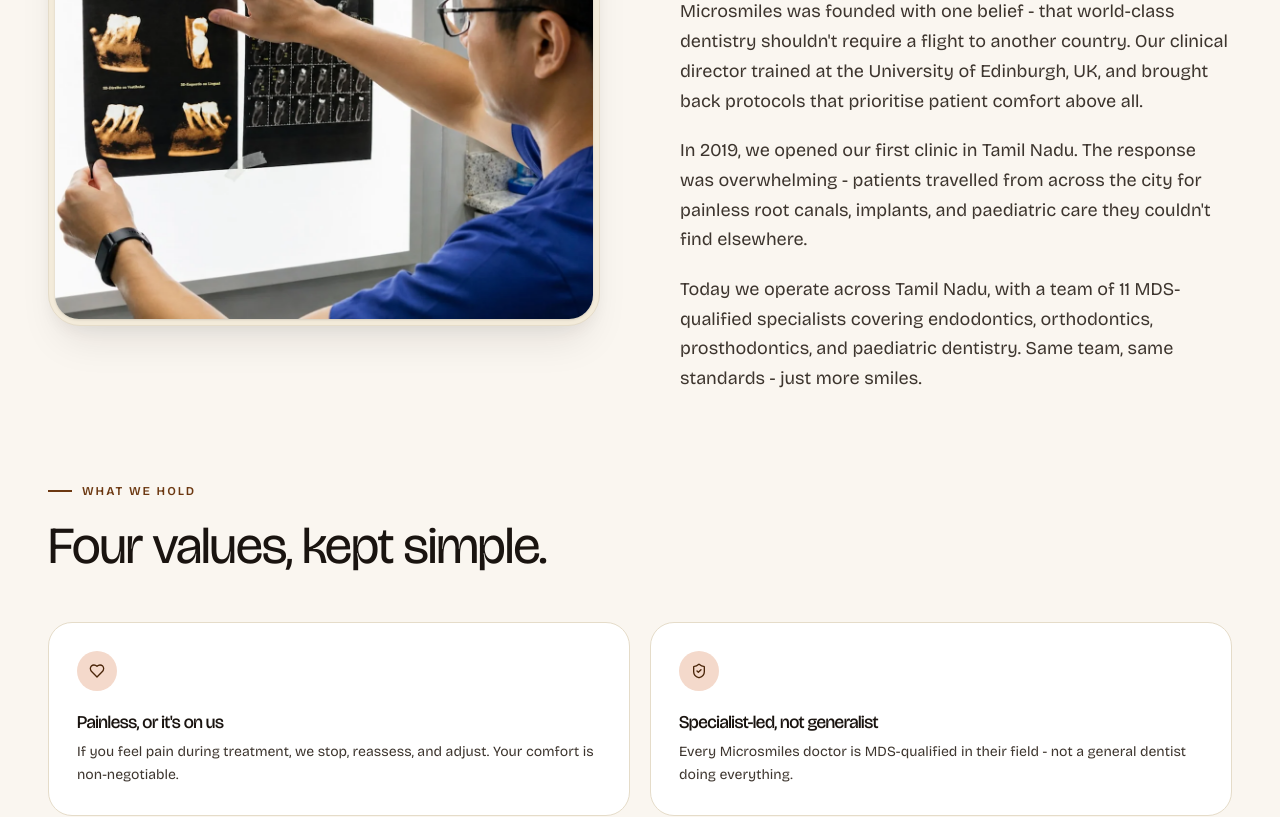
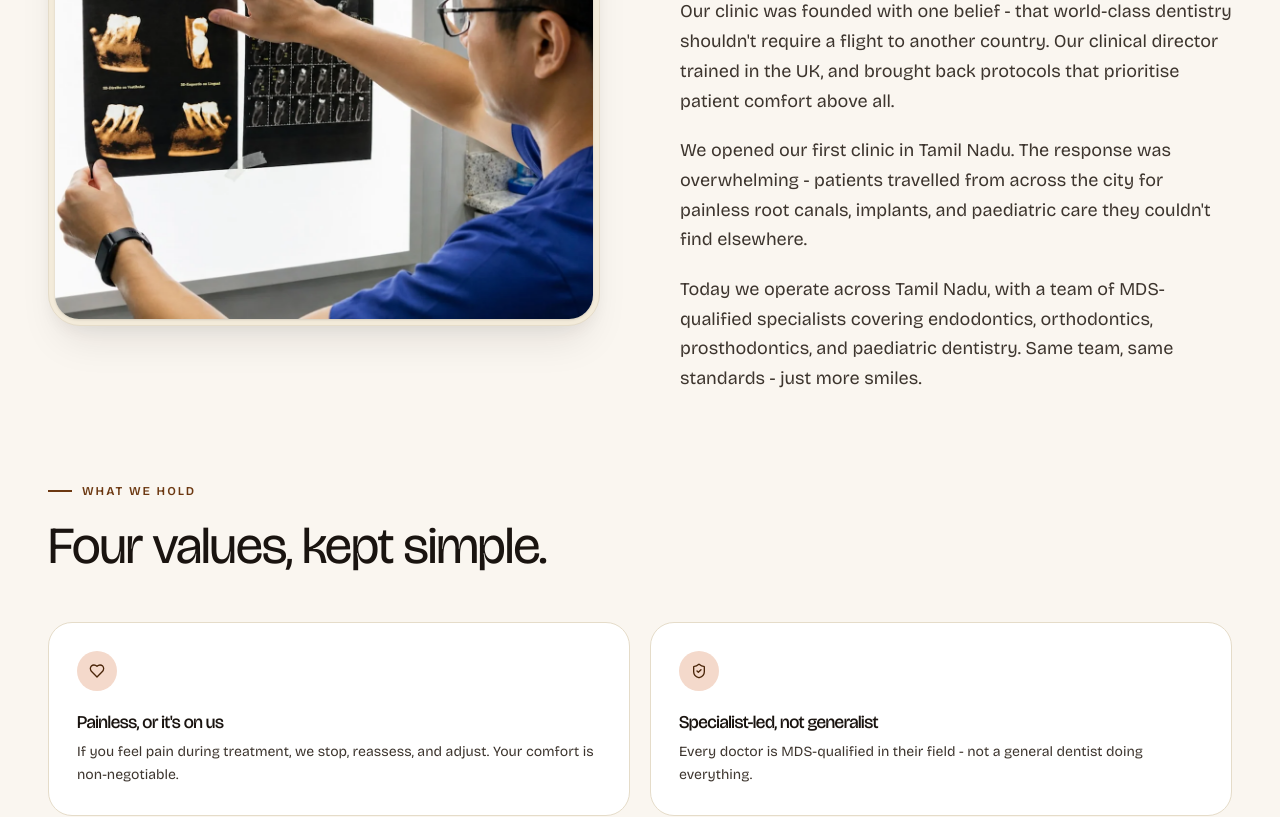
Before and after one commit to flakz/dental, a Next.js app: page /about in a window 1280 px wide. Shown: the part 820-1637 px from the top of the page. Built offline with nearby package versions, Linux system fonts and the light colour scheme; no server answers.

Commit message:
fix: remove brand-specific mentions from about page content

```diff
--- a/src/app/about/about-content.tsx
+++ b/src/app/about/about-content.tsx
@@ -9,7 +9,7 @@ import { TextEffect } from "@/components/core/text-effect"
 
 const values = [
   { icon: Heart, t: "Painless, or it's on us", d: "If you feel pain during treatment, we stop, reassess, and adjust. Your comfort is non-negotiable." },
-  { icon: ShieldCheck, t: "Specialist-led, not generalist", d: "Every Microsmiles doctor is MDS-qualified in their field  -  not a general dentist doing everything." },
+  { icon: ShieldCheck, t: "Specialist-led, not generalist", d: "Every doctor is MDS-qualified in their field  -  not a general dentist doing everything." },
   { icon: Clock, t: "See you within the hour", d: "Book online or walk in. We confirm your appointment within an hour of your first enquiry." },
   { icon: Sparkles, t: "Upfront pricing, no surprises", d: "You get a clear treatment plan with costs before any procedure. No hidden charges, no surprises." },
 ]
@@ -71,13 +71,13 @@ export function AboutContent() {
               </h2>
               <div className="mt-7 space-y-5 text-lg leading-relaxed text-ink-soft">
                 <p>
-                  Microsmiles was founded with one belief  -  that world-class dentistry shouldn't require a flight to another country. Our clinical director trained at the University of Edinburgh, UK, and brought back protocols that prioritise patient comfort above all.
+                  Our clinic was founded with one belief  -  that world-class dentistry shouldn't require a flight to another country. Our clinical director trained in the UK, and brought back protocols that prioritise patient comfort above all.
                 </p>
                 <p>
-                  In 2019, we opened our first clinic in Tamil Nadu. The response was overwhelming  -  patients travelled from across the city for painless root canals, implants, and paediatric care they couldn't find elsewhere.
+                  We opened our first clinic in Tamil Nadu. The response was overwhelming  -  patients travelled from across the city for painless root canals, implants, and paediatric care they couldn't find elsewhere.
                 </p>
                 <p>
-                  Today we operate across Tamil Nadu, with a team of 11 MDS-qualified specialists covering endodontics, orthodontics, prosthodontics, and paediatric dentistry. Same team, same standards  -  just more smiles.
+                  Today we operate across Tamil Nadu, with a team of MDS-qualified specialists covering endodontics, orthodontics, prosthodontics, and paediatric dentistry. Same team, same standards  -  just more smiles.
                 </p>
               </div>
             </div>
```
